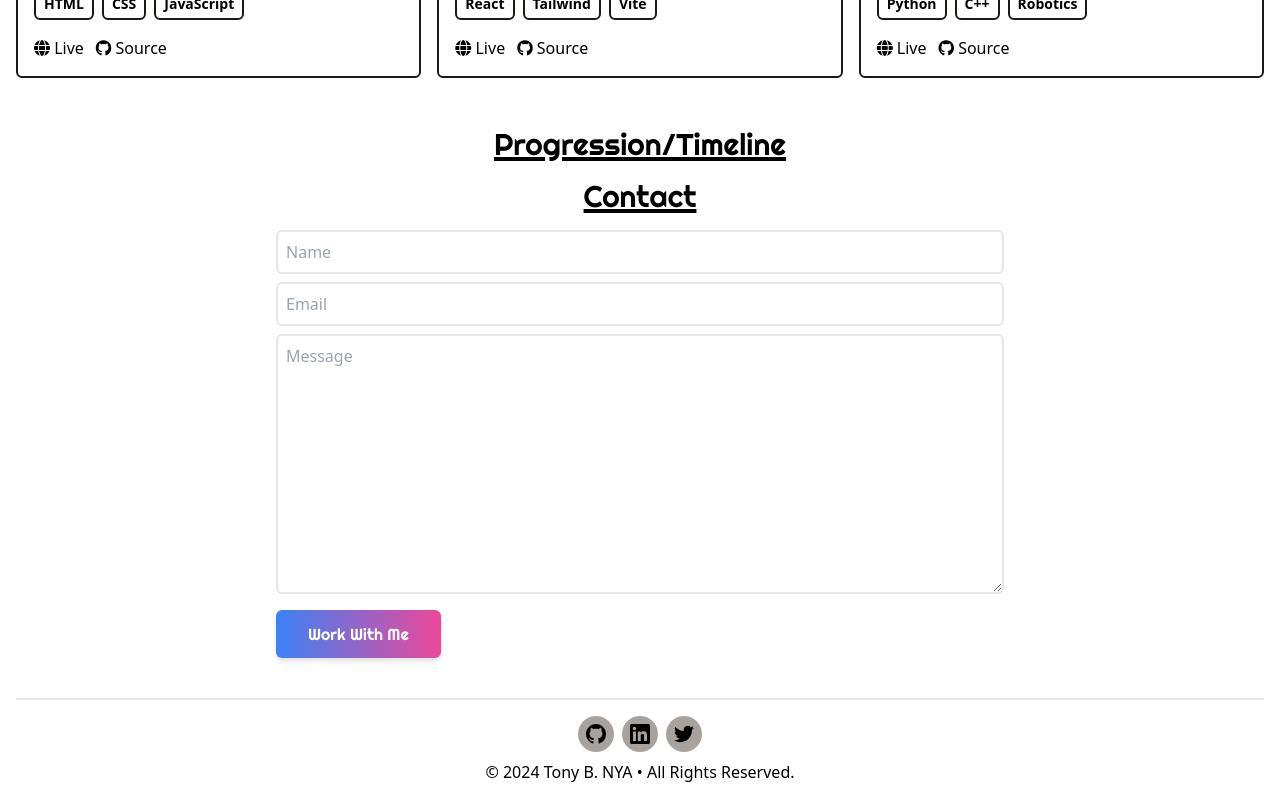
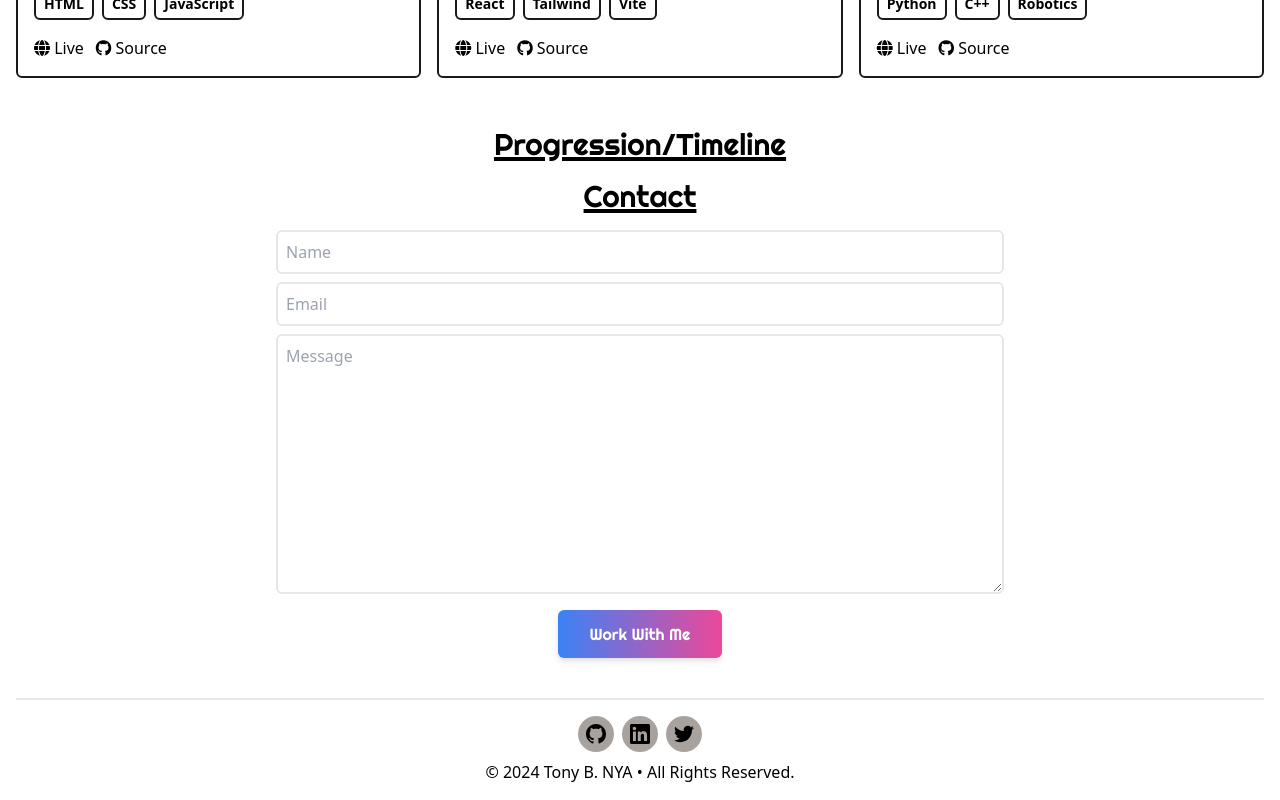
Before and after one commit to tonybnya/portfolio, a React (Vite) app: page / in a window 1280 px wide. Shown: the part 1134-1934 px from the top of the page. Built offline with nearby package versions, Linux system fonts and the light colour scheme.

Commit message:
style: center the button horizontally

```diff
--- a/src/components/Contact.jsx
+++ b/src/components/Contact.jsx
@@ -31,7 +31,7 @@
           />
           <button
             type="button"
-            className="text-center inline-block px-8 py-3 w-max text-base font-medium rounded-md font-righteous text-white bg-gradient-to-r from-blue-500 to-pink-500 drop-shadow-md"
+            className="text-center mr-auto ml-auto inline-block px-8 py-3 w-max text-base font-medium rounded-md font-righteous text-white bg-gradient-to-r from-blue-500 to-pink-500 drop-shadow-md"
           >
             Work With Me
           </button>
```
